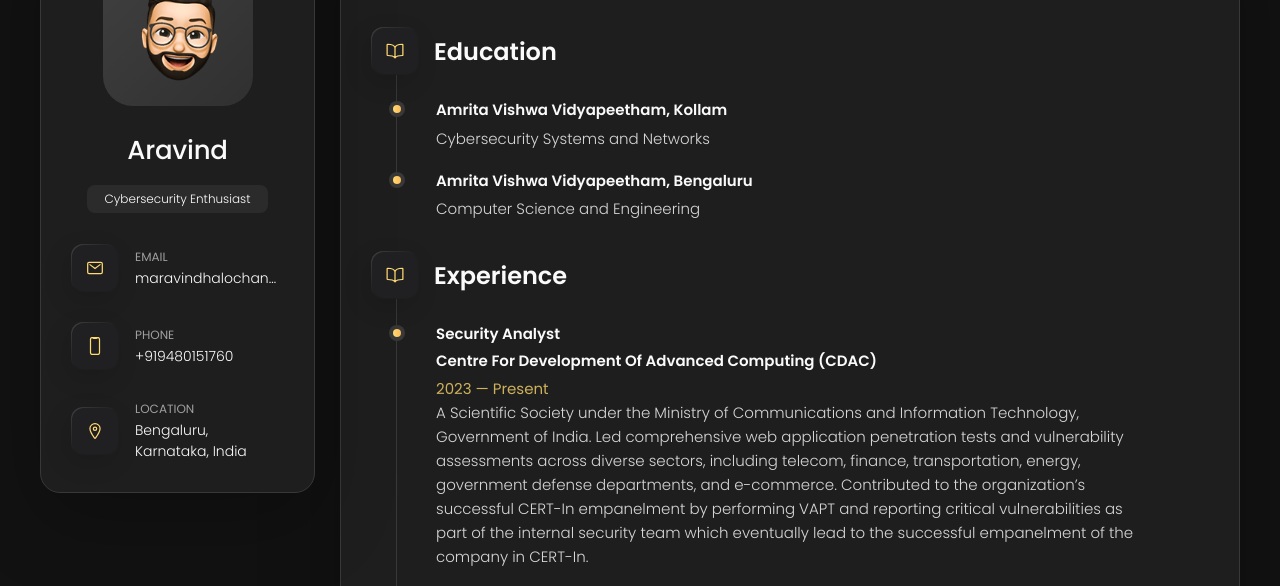
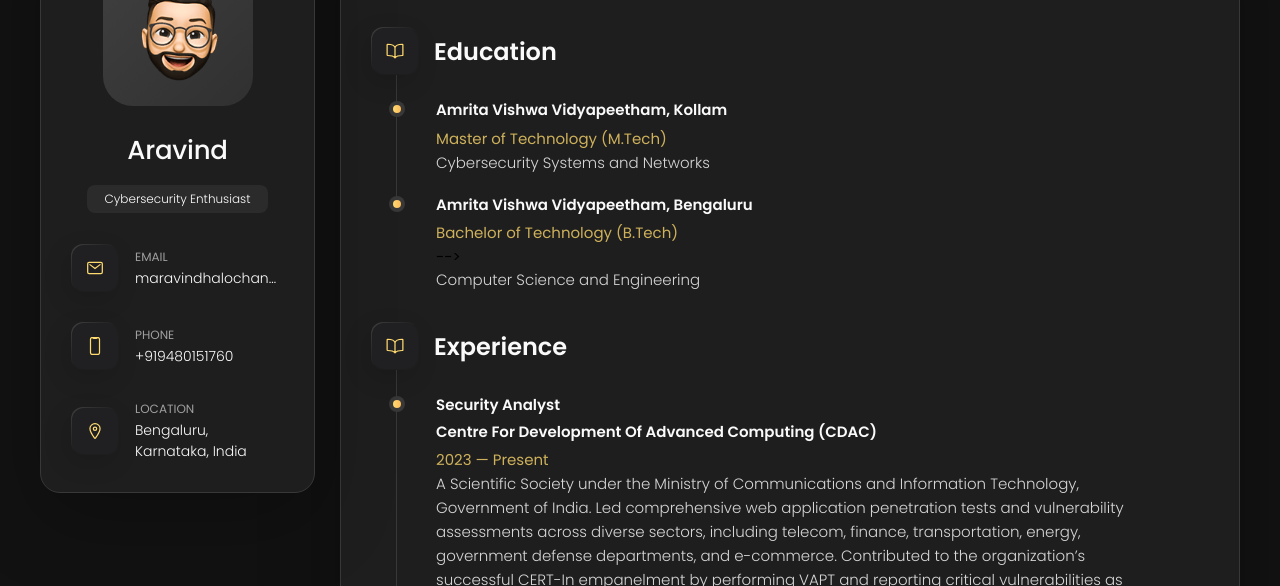
Before and after one commit to arv-lochanan/arv-lochanan.github.io, a plain HTML site: page index.html in a window 1280 px wide. Both pictures are taken after a click on the button "Resume". Shown: the part 162-748 px from the top of the page. Drawn offline with nearby package versions, Linux system fonts and the light colour scheme.

Commit message:
Update index.html

```diff
--- a/index.html
+++ b/index.html
@@ -512,7 +512,7 @@ Chebolu, C. A. S Murty, (2024) <a href="https://ieeexplore.ieee.org/abstract/doc
 
               <h4 class="h4 timeline-item-title">Amrita Vishwa Vidyapeetham, Kollam</h4>
 
-              <!--<span>2020 — 2022</span>-->
+              <span>Master of Technology (M.Tech)</span>
 
               <p class="timeline-text">
                 Cybersecurity Systems and Networks
@@ -524,7 +524,7 @@ Chebolu, C. A. S Murty, (2024) <a href="https://ieeexplore.ieee.org/abstract/doc
 
               <h4 class="h4 timeline-item-title">Amrita Vishwa Vidyapeetham, Bengaluru</h4>
 
-              <!--<span>2011 — 2015</span>-->
+              <span>Bachelor of Technology (B.Tech)</span>-->
 
               <p class="timeline-text">
                 Computer Science and Engineering
```
